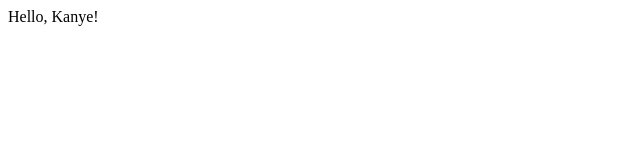
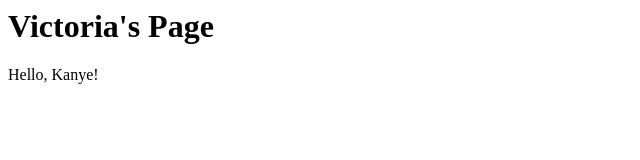
Before and after one commit to vickieec/victoria.github.io, a plain HTML site: page index.html in a window 1280 px wide. Shown: the whole page, without its empty margins (0-640 px from the left). Drawn offline with Linux system fonts and the light colour scheme.

Commit message:
Update index.html

```diff
--- a/index.html
+++ b/index.html
@@ -1 +1,3 @@
-Hello, Kanye!
+<h1>Victoria's Page</h1>
+
+<p>Hello, Kanye!</p>
```
